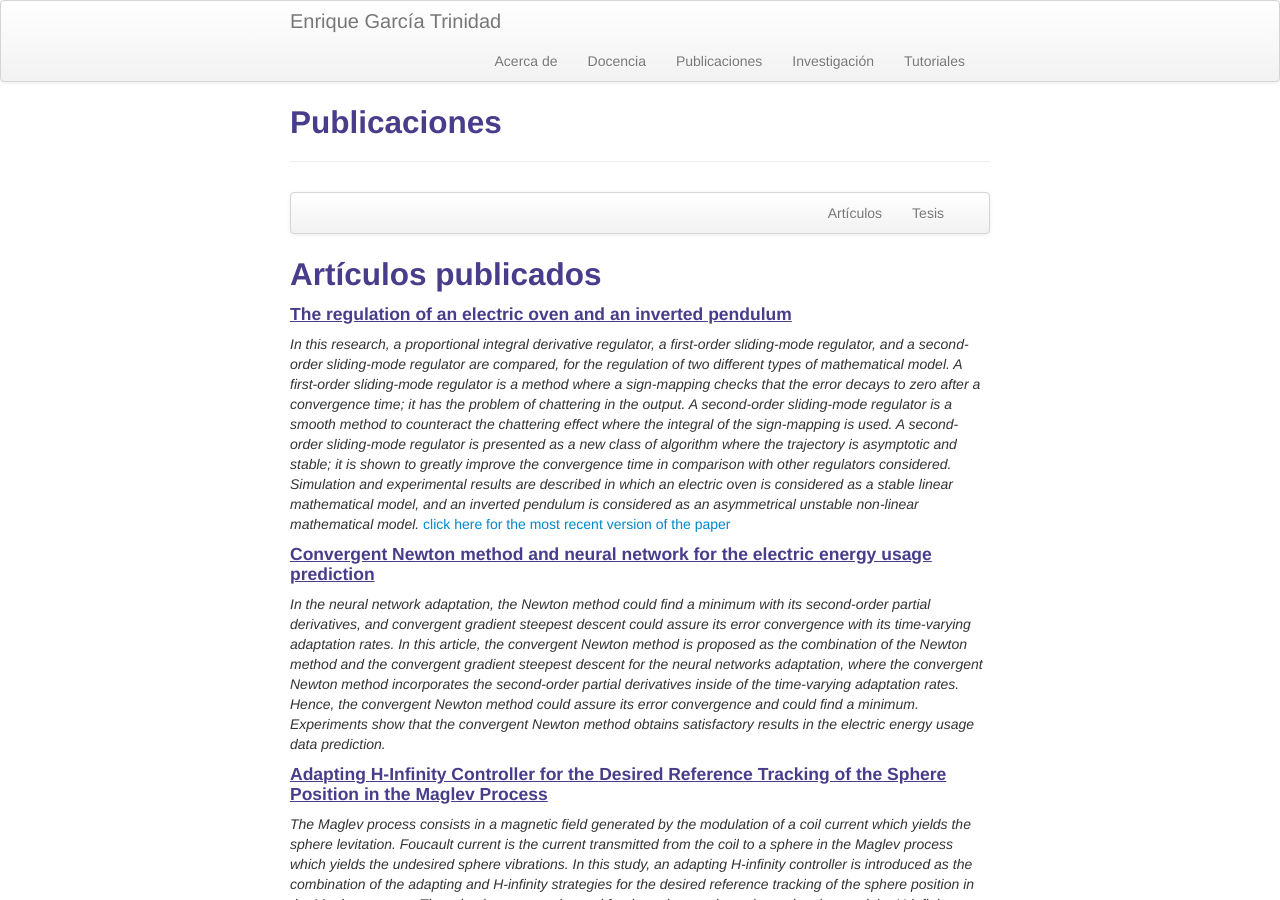
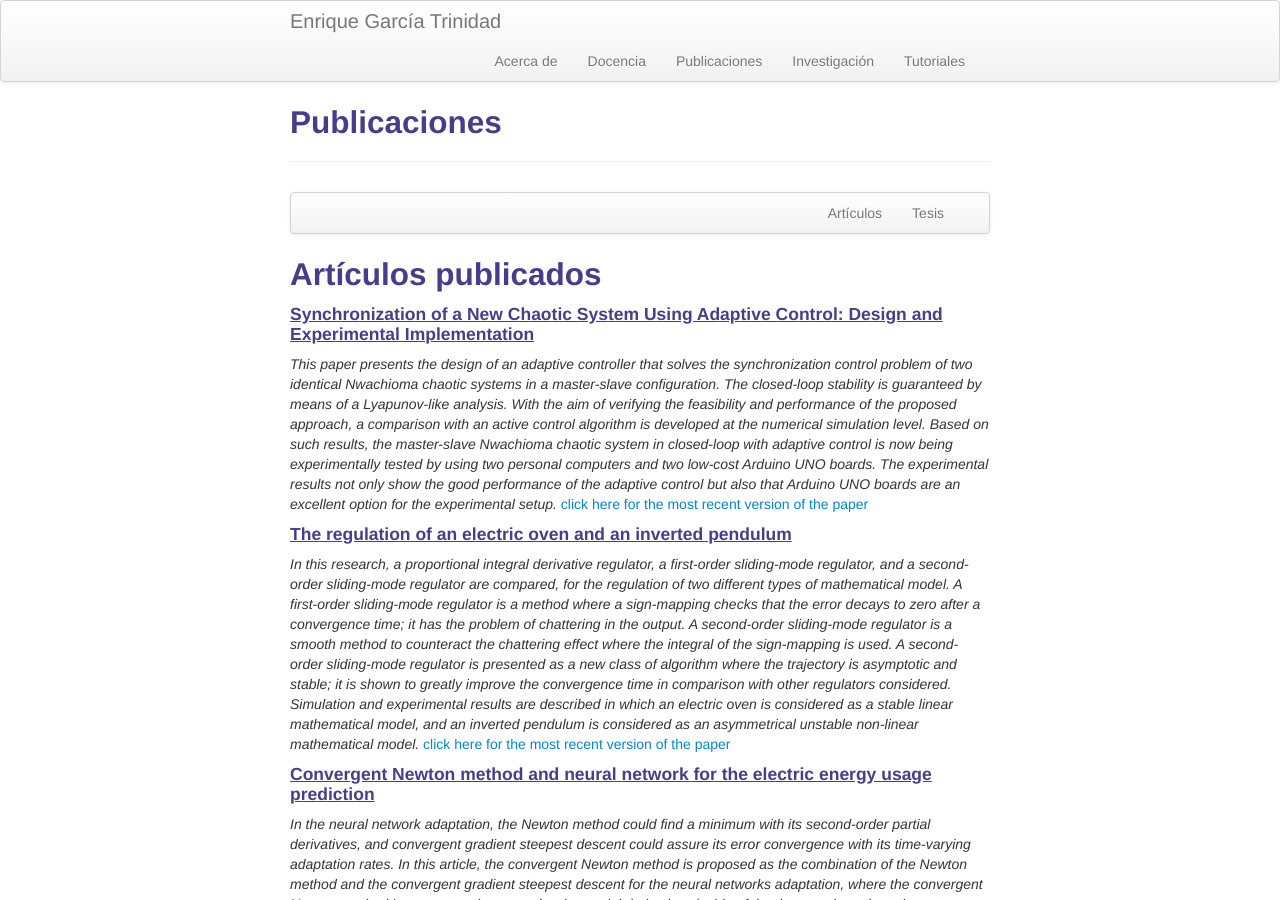
Before and after one commit to enriGarcia/enriGarcia.github.io, a Jekyll site: the page built from pages/publications.md, in a window 1280 px wide and 900 px high. Built offline with Jekyll 4.4.1, drawn with Linux system fonts in a browser that asks for light colours.

Commit message:
webpage update

```diff
--- a/pages/publications.md
+++ b/pages/publications.md
@@ -14,6 +14,10 @@ description: Enrique Garcia-Trinidad publications
 </div>
 
 ## <a name="papers"></a>Artículos publicados
+
+#### <u>Synchronization of a New Chaotic System Using Adaptive Control: Design and Experimental Implementation</u>
+*This paper presents the design of an adaptive controller that solves the synchronization control problem of two identical Nwachioma chaotic systems in a master-slave configuration. The closed-loop stability is guaranteed by means of a Lyapunov-like analysis. With the aim of verifying the feasibility and performance of the proposed approach, a comparison with an active control algorithm is developed at the numerical simulation level. Based on such results, the master-slave Nwachioma chaotic system in closed-loop with adaptive control is now being experimentally tested by using two personal computers and two low-cost Arduino UNO boards. The experimental results not only show the good performance of the adaptive control but also that Arduino UNO boards are an excellent option for the experimental setup.*
+[click here for the most recent version of the paper](https://doi.org/10.1155/2023/2881192)
 
 #### <u>The regulation of an electric oven and an inverted pendulum</u>
 *In this research, a proportional integral derivative regulator, a first-order sliding-mode regulator, and a second-order sliding-mode regulator are compared, for the regulation of two different types of mathematical model. A first-order sliding-mode regulator is a method where a sign-mapping checks that the error decays to zero after a convergence time; it has the problem of chattering in the output. A second-order sliding-mode regulator is a smooth method to counteract the chattering effect where the integral of the sign-mapping is used. A second-order sliding-mode regulator is presented as a new class of algorithm where the trajectory is asymptotic and stable; it is shown to greatly improve the convergence time in comparison with other regulators considered. Simulation and experimental results are described in which an electric oven is considered as a stable linear mathematical model, and an inverted pendulum is considered as an asymmetrical unstable non-linear mathematical model.*
```
